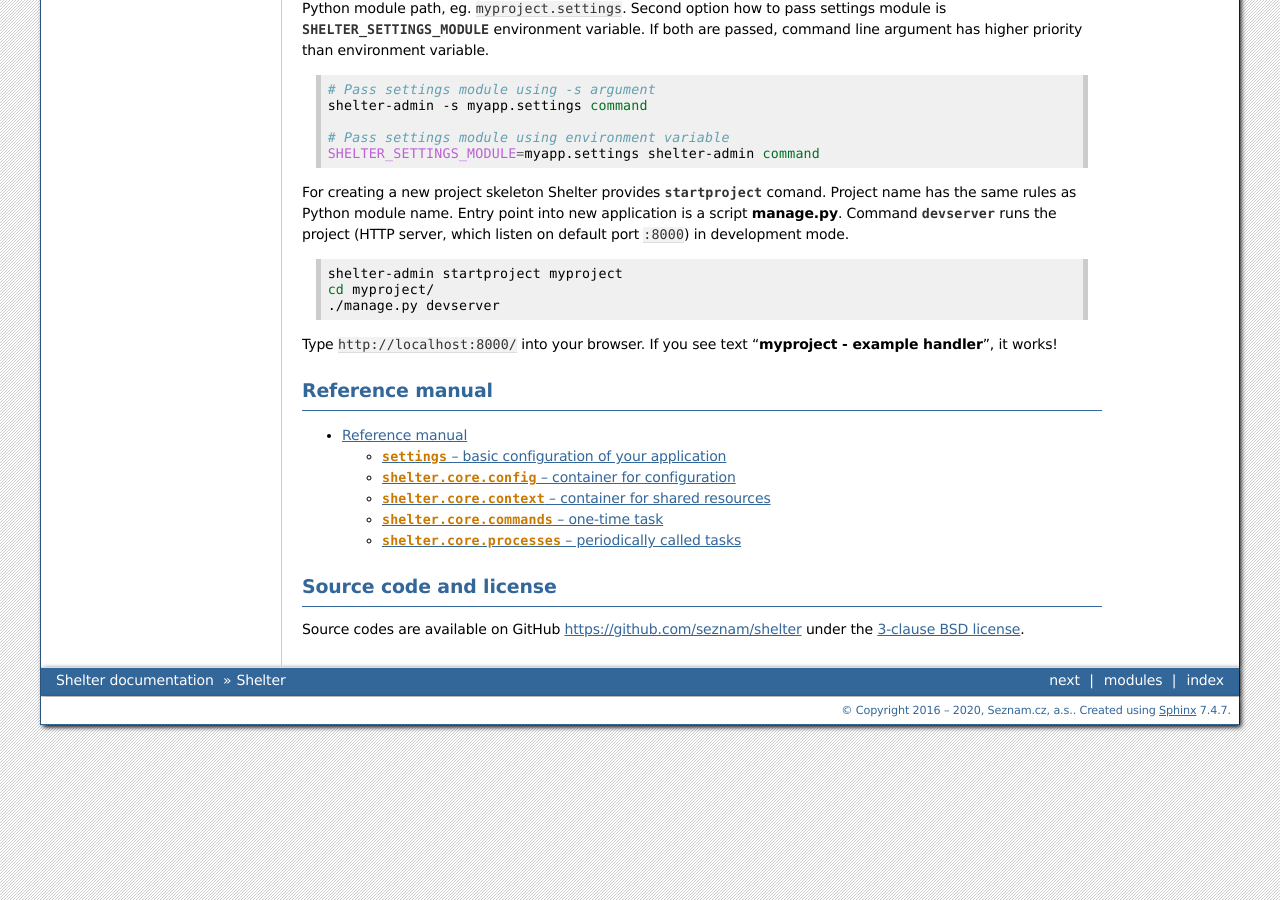
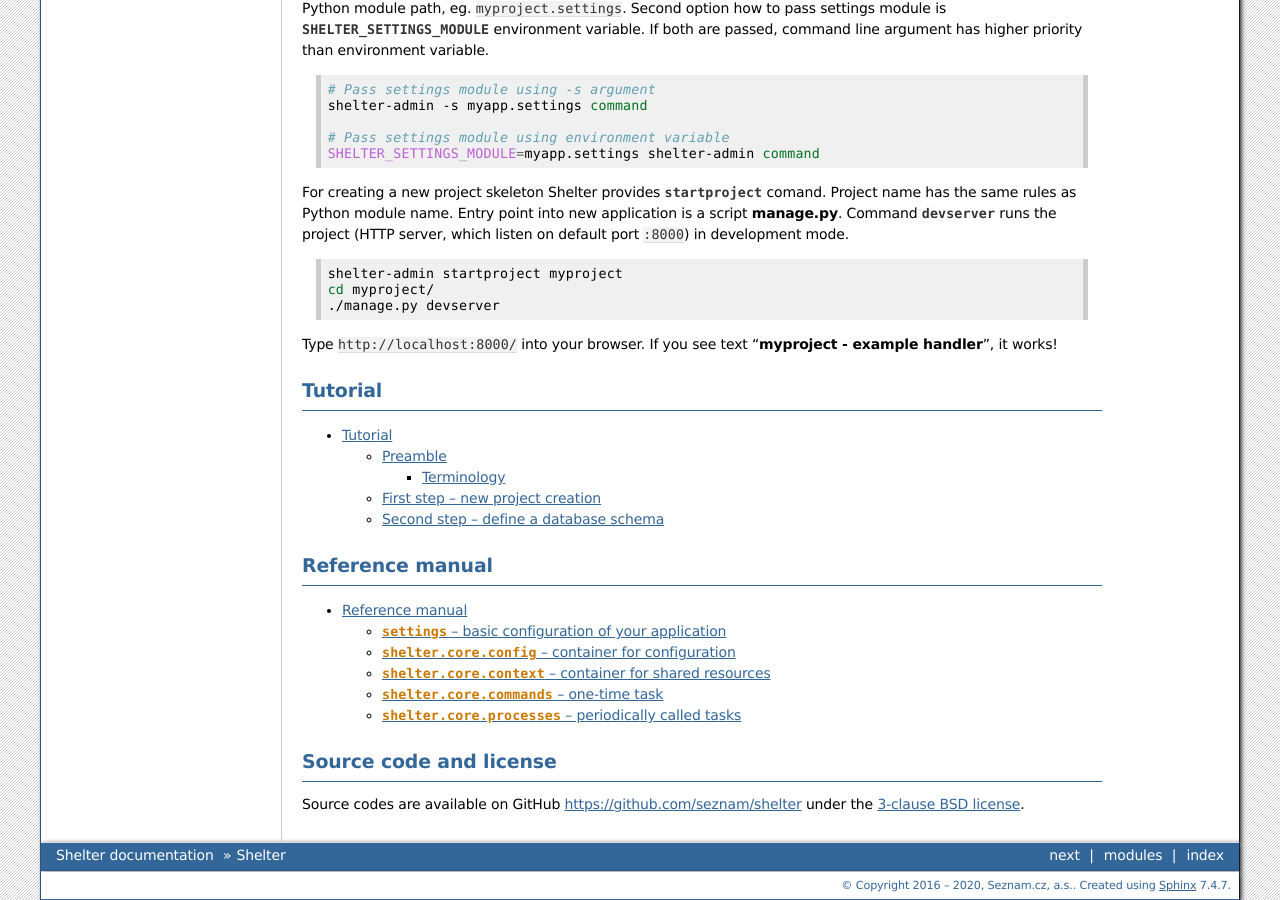
Before and after one commit to seznam/shelter, a Sphinx documentation site: the page built from doc/index.rst, in a window 1280 px wide and 900 px high, scrolled down 1213 px. Built offline with Sphinx 7.4.7, drawn with Linux system fonts in a browser that asks for light colours; the version number could not be read and is left out; some of the changed lines change nothing that is shown; some of the changed text lies outside the part shown.

Commit message:
documentation

```diff
--- a/doc/index.rst
+++ b/doc/index.rst
@@ -108,6 +108,14 @@ port ``:8000``) in development mode.
 Type ``http://localhost:8000/`` into your browser. If you see text
 "**myproject - example handler**", it works!
 
+Tutorial
+--------
+
+.. toctree::
+   :maxdepth: 3
+
+   tutorial
+
 Reference manual
 ----------------
 
--- /dev/null
+++ b/doc/tutorial.rst
@@ -0,0 +1,87 @@
+
+Tutorial
+========
+
+Preamble
+--------
+
+This tutorial will explain how to write a new project. Let's go write simple
+recommendation system. We have some website with articles. Website provides a
+RSS feed with articles. We want to sort articles according to their popularity.
+So, our recommendation system will have to parse and collect articles from the
+RSS feed, collect user interactions and finally provides recommendation.
+
+Terminology
+^^^^^^^^^^^
+
+================ =============================================================
+Name             Description
+================ =============================================================
+entity           one item from RSS feed
+user interaction information if user clics on entity or does not
+alpha            information than user clicked on some advertised entity,
+                 type of user interaction
+beta             information than user did not click on any advertised entity,
+                 type of user interaction
+ctr              click-through rate, ratio of users who click on the advertised
+                 entity to the number of total users who view a page
+================ =============================================================
+
+First step – new project creation
+---------------------------------
+
+For creating a project Shelter provides :option:`startproject` command. So,
+create a new Python 3 isolated environment (see `virtualenv
+<https://virtualenv.pypa.io/en/latest/>`_ and write in console:
+
+.. code-block:: sh
+
+    shelter-admin startproject recsystem
+    cd recsystem/
+    python3 setup.py develop
+
+See `First step <https://github.com/seifert/recsystem/commit/258eea7>`_
+full diff on GitHub.
+
+Second step – define a database schema
+--------------------------------------
+
+In our example project a `SQLite <https://www.sqlite.org>`_ database is
+used because it is part of Python Standard Library. So no other packages
+or libraries are required. We need store entities from RSS feed and user
+interactions. For simplification, only one table is defined:
+
+First, we define a :class:`Storage` class. The class encapsulates all database
+operations, because we don't want write any raw SQL in other pieces of code.
+Constructor obtains database configuration and creates a connection and stores
+the connection on instance. A :meth:`Storage.create_schema` method creates
+database schema. The method is :func:`staticmethod`, because of prevent forking
+the database connection. Shortened content of :file:`storage.py`:
+
+.. code-block:: python
+
+    import sqlite3
+
+    DB_SCHEMA = """
+        CREATE TABLE IF NOT EXISTS entities (
+            ...
+        );
+    """
+
+    class Storage(object):
+
+        def __init__(self, **database_kwargs):
+            self._connection = self.get_connection(**database_kwargs)
+
+        @staticmethod
+        def get_connection(**database_kwargs):
+            return sqlite3.connect(**database_kwargs)
+
+        @classmethod
+        def create_schema(cls, **database_kwargs):
+            ...
+
+TODO
+
+See `Second step <https://github.com/seifert/recsystem/commit/691d950>`_
+full diff on GitHub.
```
